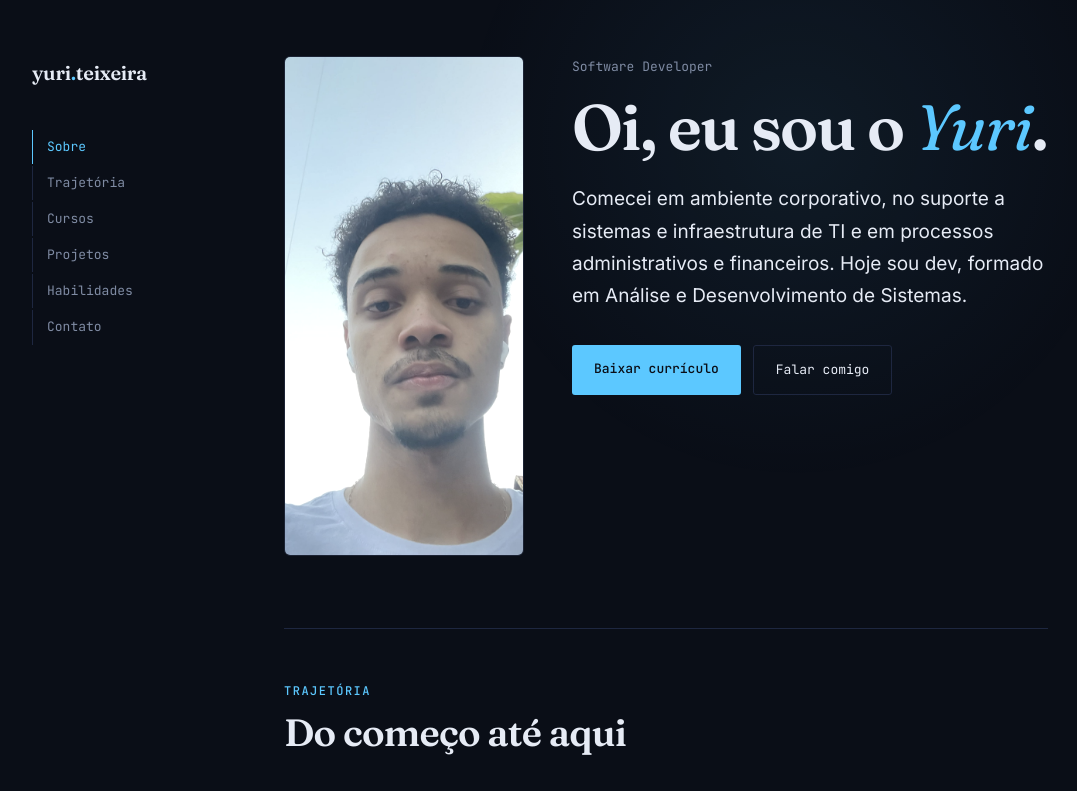
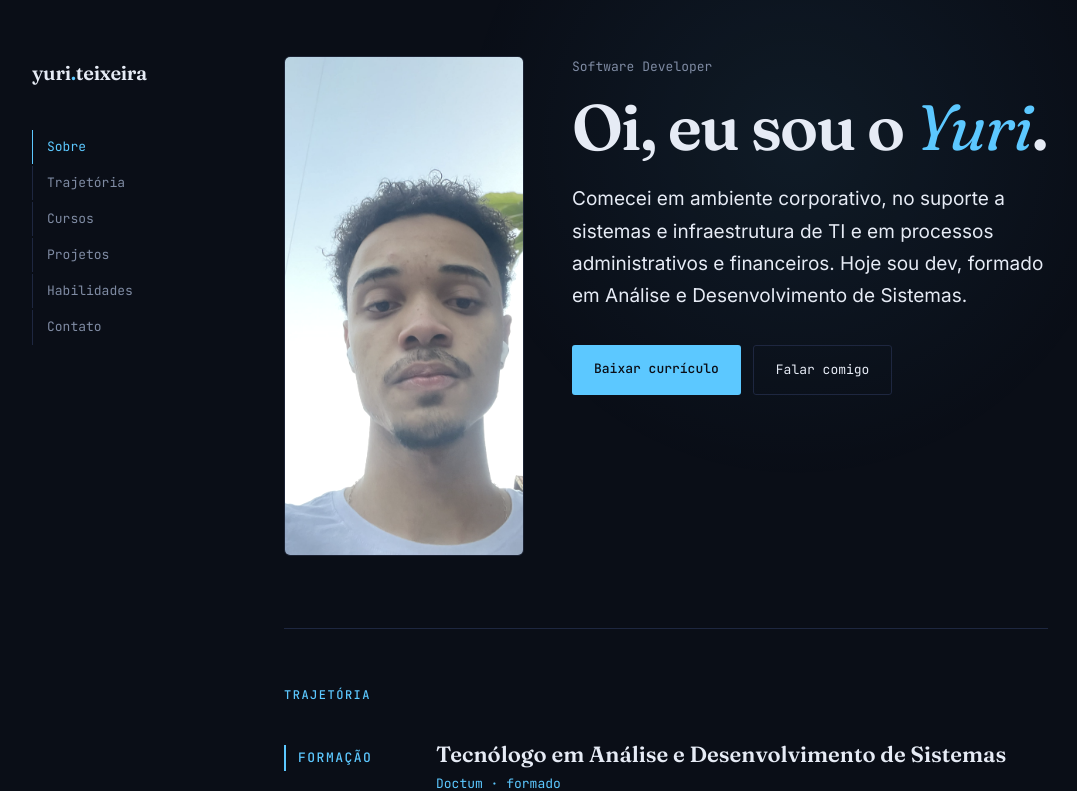
Before and after one commit to YuriSilvaaa/Portfolio-Pessoal, a plain HTML site: page index.html in a window 1280 px wide. Shown: the top 791 px of the page, without its empty margins (100-1177 px from the left). Drawn offline with Linux system fonts and the light colour scheme.

Commit message:
Simplifica o topo da Trajetória e destaca os rótulos

```diff
--- a/index.html
+++ b/index.html
@@ -62,7 +62,7 @@
 
     <!-- TRAJETÓRIA -->
     <section id="trajetoria">
-      <h2><span class="tag">Trajetória</span>Do começo até aqui</h2>
+      <p class="tag section-tag">Trajetória</p>
 
       <ol class="timeline">
         <li class="entry reveal">
--- a/style.css
+++ b/style.css
@@ -436,3 +436,16 @@ h2{
   .contact-form{grid-template-columns:1fr;}
 }
 @media print{.contact-form{display:none !important;}}
+
+/* trajetória: etiqueta pequena no topo e rótulos em destaque */
+.section-tag{display:block;margin-bottom:36px;}
+#trajetoria .entry-label{
+  align-self:start;
+  margin-top:4px;
+  padding:2px 0 2px 12px;
+  border-left:2px solid var(--accent);
+  font-size:13px;
+  font-weight:500;
+  letter-spacing:1.5px;
+  color:var(--accent);
+}
```
Also changed, not shown: docs/preview.jpg.
